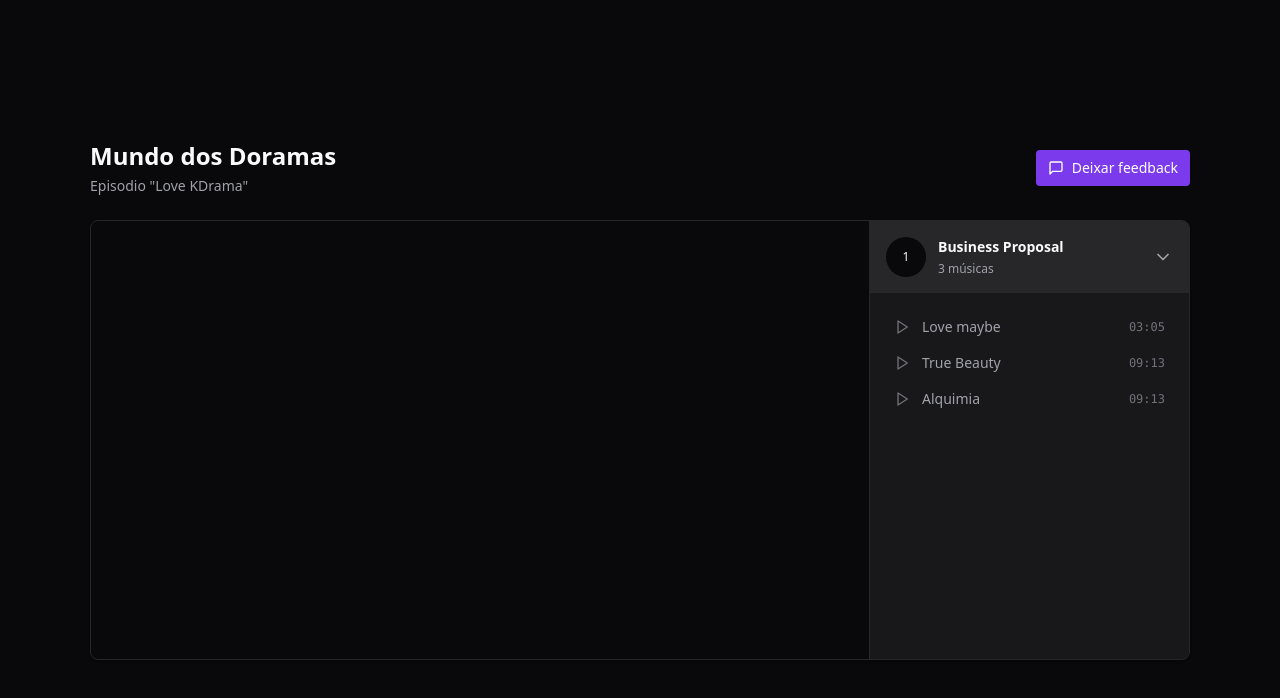
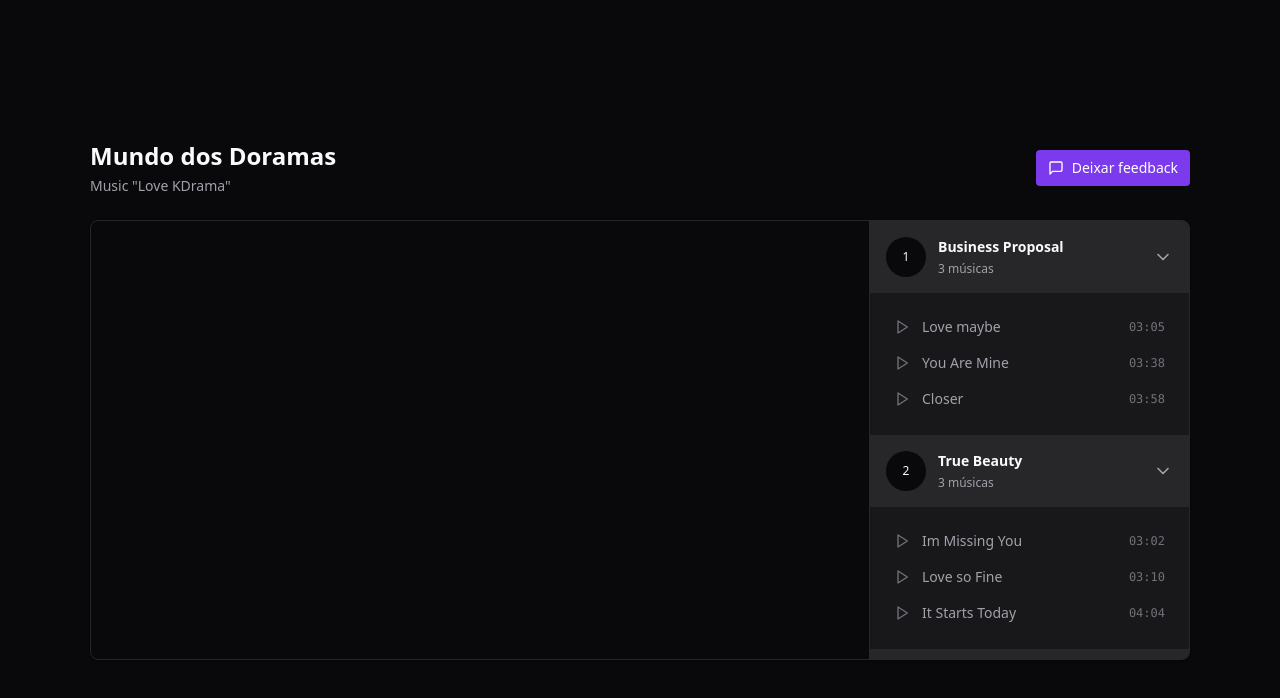
Before and after one commit to samelasoares/react-redux, a React (Vite) app: page / in a window 1280 px wide. Shown: the top 698 px of the page. Built offline with nearby package versions, Linux system fonts and the light colour scheme.

Commit message:
feat: A scrollbar has been added to the sidebar so that the size of the content is in the same proportion as the video.

```diff
--- a/package.json
+++ b/package.json
@@ -28,6 +28,7 @@
     "eslint-plugin-react-hooks": "^4.6.0",
     "eslint-plugin-react-refresh": "^0.4.5",
     "postcss": "^8.4.38",
+    "tailwind-scrollbar": "^3.1.0",
     "tailwindcss": "^3.4.1",
     "typescript": "^5.2.2",
     "vite": "^5.1.6"
--- a/src/pages/Player.tsx
+++ b/src/pages/Player.tsx
@@ -1,5 +1,5 @@
 import { ChevronDown, MessageSquare, PlayIcon } from "lucide-react";
-import ReactPLayer from 'react-player'
+import ReactPLayer from "react-player";
 
 export function Player() {
   return (
@@ -11,7 +11,7 @@ export function Player() {
           <div className="flex flex-col gap-1">
             <h1 className="text-2xl font-bold">Mundo dos Doramas</h1>
             <span className="text-sm text-zinc-400">
-              Episodio "Love KDrama"
+              Music "Love KDrama"
             </span>
           </div>
 
@@ -22,7 +22,7 @@ export function Player() {
         </div>
 
         {/* No main, vai ficar o player do video e a sessão dos doramas */}
-        <main className="relative flex overflow-hidden rounded-lg border border-zinc-800 bg-zinc-900 shadow">
+        <main className="relative flex overflow-hidden rounded-lg border border-zinc-800 bg-zinc-900 shadow pr-80">
           <div className="flex-1">
             <div className="w-full bg-zinc-950 aspect-video">
               <ReactPLayer
@@ -33,8 +33,9 @@ export function Player() {
               />
             </div>
           </div>
-          <aside className="w-80 border-l border-zinc-800 bg-zinc-900">
+          <aside className="w-80 absolute top-0 bottom-0 right-0 border-l divide-y-2 divide-zinc-900 border-zinc-800 bg-zinc-900 overflow-y-scroll scrollbar scrollbar-thin scrollbar-track-zinc-950 scrollbar-thumb-zinc-800">
             <div>
+              {/* Botão principal, primeiro botão e o numero de musicas */}
               <button className="flex w-full items-center gap-3 bg-zinc-800 p-4">
                 <div className="flex h-10 w-10 rounded-full items-center justify-center bg-zinc-950 text-xs">
                   1
@@ -43,7 +44,9 @@ export function Player() {
                   <strong className="text-sm">Business Proposal</strong>
                   <span className="text-xs text-zinc-400">3 músicas</span>
                 </div>
+                {/* icone do primeiro botão */}
                 <ChevronDown className="w-5 h-5 ml-auto text-zinc-400" />
+                {/* Segundo botão que foi copiado e colado para os outros botões e criado a tag Nav onde vai ficar os links */}
               </button>
               <nav className="relative flex flex-col gap-4 p-6">
                 <button className="flex items-center gap-3 text-sm text-zinc-400">
@@ -55,16 +58,94 @@ export function Player() {
                 </button>
                 <button className="flex items-center gap-3 text-sm text-zinc-400">
                   <PlayIcon className="w-4 h-4 text-zinc-500" />
-                  <span>True Beauty</span>
+                  <span>You Are Mine</span>
                   <span className="ml-auto font-mono text-xs text-zinc-500">
-                    09:13
+                    03:38
                   </span>
                 </button>
                 <button className="flex items-center gap-3 text-sm text-zinc-400">
                   <PlayIcon className="w-4 h-4 text-zinc-500" />
-                  <span>Alquimia</span>
+                  <span>Closer</span>
                   <span className="ml-auto font-mono text-xs text-zinc-500">
-                    09:13
+                    03:58
+                  </span>
+                </button>
+              </nav>
+            </div>
+
+            <div>
+              {/* Botão segundo */}
+              <button className="flex w-full items-center gap-3 bg-zinc-800 p-4">
+                <div className="flex h-10 w-10 rounded-full items-center justify-center bg-zinc-950 text-xs">
+                  2
+                </div>
+                <div className="flex flex-col gap-1 text-left">
+                  <strong className="text-sm">True Beauty</strong>
+                  <span className="text-xs text-zinc-400">3 músicas</span>
+                </div>
+                {/* icone do segundo botão */}
+                <ChevronDown className="w-5 h-5 ml-auto text-zinc-400" />
+                {/* Segundo botão que foi copiado e colado para os outros botões e criado a tag Nav onde vai ficar os links */}
+              </button>
+              <nav className="relative flex flex-col gap-4 p-6">
+                <button className="flex items-center gap-3 text-sm text-zinc-400">
+                  <PlayIcon className="w-4 h-4 text-zinc-500" />
+                  <span>Im Missing You</span>
+                  <span className="ml-auto font-mono text-xs text-zinc-500">
+                    03:02
+                  </span>
+                </button>
+                <button className="flex items-center gap-3 text-sm text-zinc-400">
+                  <PlayIcon className="w-4 h-4 text-zinc-500" />
+                  <span>Love so Fine</span>
+                  <span className="ml-auto font-mono text-xs text-zinc-500">
+                    03:10
+                  </span>
+                </button>
+                <button className="flex items-center gap-3 text-sm text-zinc-400">
+                  <PlayIcon className="w-4 h-4 text-zinc-500" />
+                  <span>It Starts Today</span>
+                  <span className="ml-auto font-mono text-xs text-zinc-500">
+                    04:04
+                  </span>
+                </button>
+              </nav>
+            </div>
+
+            <div>
+              {/* Botão terceiro */}
+              <button className="flex w-full items-center gap-3 bg-zinc-800 p-4">
+                <div className="flex h-10 w-10 rounded-full items-center justify-center bg-zinc-950 text-xs">
+                  3
+                </div>
+                <div className="flex flex-col gap-1 text-left">
+                  <strong className="text-sm">Start-Up</strong>
+                  <span className="text-xs text-zinc-400">3 músicas</span>
+                </div>
+                {/* icone do terceiro botão */}
+                <ChevronDown className="w-5 h-5 ml-auto text-zinc-400" />
+                {/* Segundo botão que foi copiado e colado para os outros botões e criado a tag Nav onde vai ficar os links */}
+              </button>
+              <nav className="relative flex flex-col gap-4 p-6">
+                <button className="flex items-center gap-3 text-sm text-zinc-400">
+                  <PlayIcon className="w-4 h-4 text-zinc-500" />
+                  <span>Future</span>
+                  <span className="ml-auto font-mono text-xs text-zinc-500">
+                    03:35
+                  </span>
+                </button>
+                <button className="flex items-center gap-3 text-sm text-zinc-400">
+                  <PlayIcon className="w-4 h-4 text-zinc-500" />
+                  <span>Where Is Dream</span>
+                  <span className="ml-auto font-mono text-xs text-zinc-500">
+                    03:03
+                  </span>
+                </button>
+                <button className="flex items-center gap-3 text-sm text-zinc-400">
+                  <PlayIcon className="w-4 h-4 text-zinc-500" />
+                  <span>Day & Night</span>
+                  <span className="ml-auto font-mono text-xs text-zinc-500">
+                    04:20
                   </span>
                 </button>
               </nav>
--- a/tailwind.config.js
+++ b/tailwind.config.js
@@ -4,5 +4,7 @@ export default {
   theme: {
     extend: {},
   },
-  plugins: [],
+  plugins: [
+    require('tailwind-scrollbar'),
+  ],
 };
```
Also changed, not shown: .eslintrc.cjs, 1 other file (tests, documents, lock files or other folders). Lines whose indentation alone changed are shown as unchanged.
